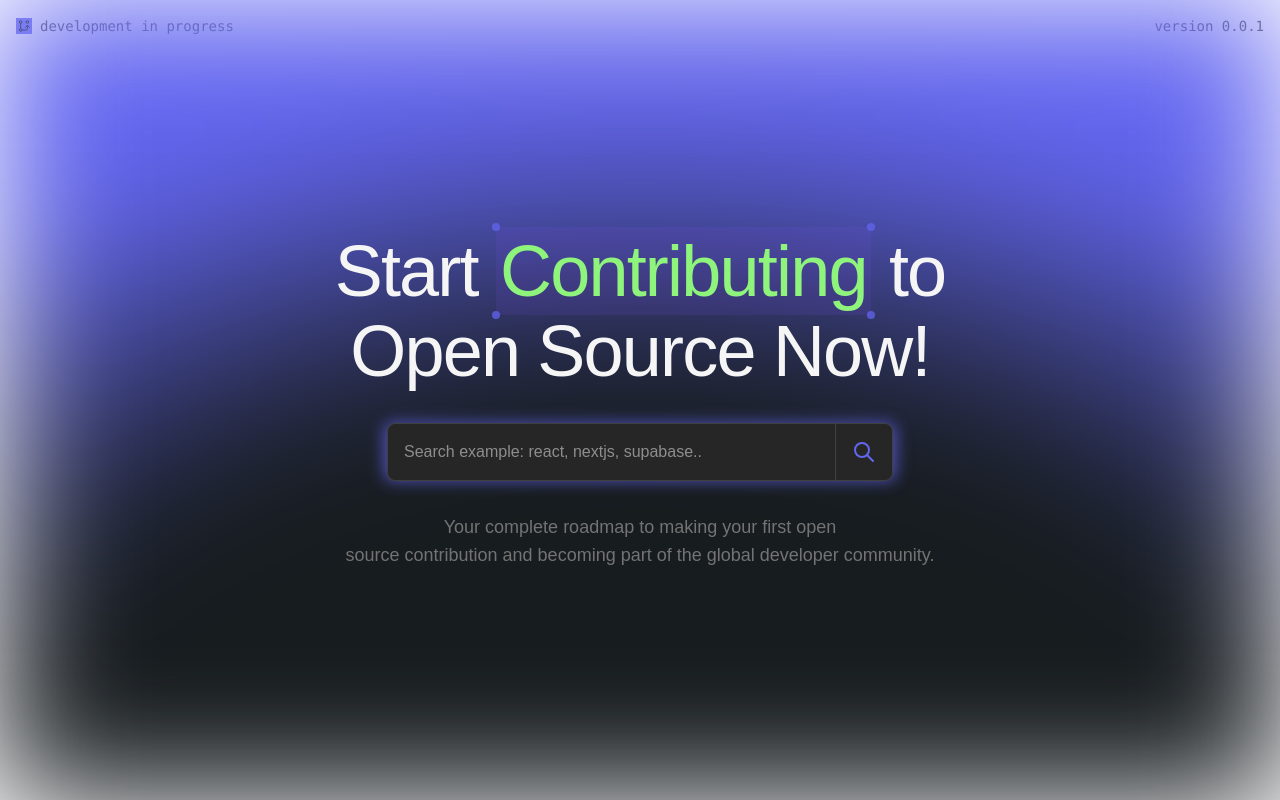
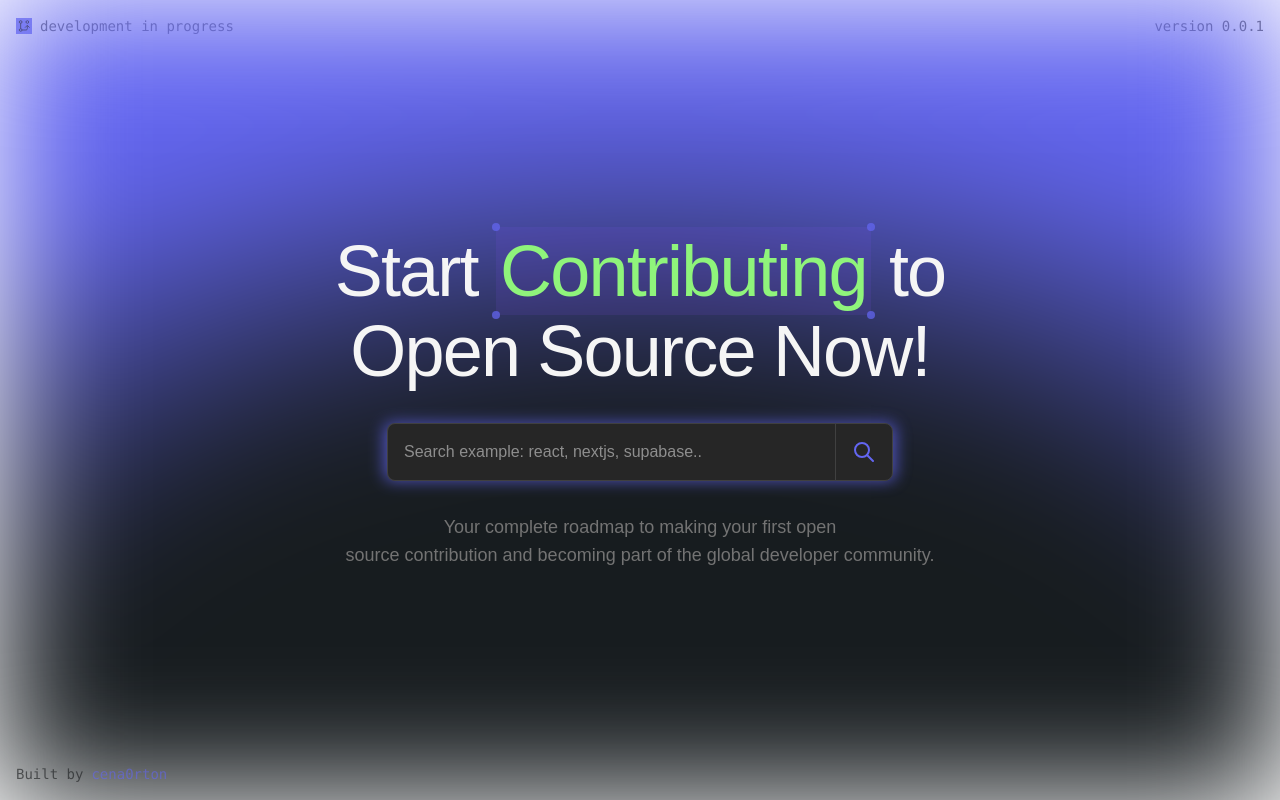
Before and after one commit to cena0rton/getrepo.dev, a Next.js app in the folder app/: page / in a window 1280 px wide. Built offline with nearby package versions, Linux system fonts and the light colour scheme.

Commit message:
minor changes

```diff
--- a/app/src/app/landingpage/page.tsx
+++ b/app/src/app/landingpage/page.tsx
@@ -3,6 +3,7 @@ import { useRouter } from 'next/navigation'
 import React, { useState } from 'react'
 import { motion, stagger, delay } from 'motion/react'
 import Image from 'next/image'
+import Link from 'next/link'
 
 export default function Page() {
   const router = useRouter()
@@ -24,6 +25,8 @@ export default function Page() {
     <div className="min-h-screen w-full relative">
       <div className='absolute top-4 right-4 text-sm text-neutral-500'><code>version 0.0.1</code></div>
       <div className='absolute top-4 left-4 text-sm text-neutral-500'><code className='flex items-center gap-2'> <Image src="/git-branch.svg" alt="Get Repo" width={16} height={16} className='animate-pulse bg-[#6366f1]' />development in progress</code></div>
+
+      <div className='absolute bottom-4 left-4 text-sm text-neutral-500'><code className='flex items-center gap-2'> Built by <a href="https://pawanm.xyz" target='_blank' className='text-[#6366f1]/60 cursor-pointer z-20'>cena0rton</a></code></div>
       {/* Radial Gradient Background */}
       <div className="absolute h-screen inset-0 z-0 bg-[radial-gradient(125%_125%_at_50%_100%,_#171c1f_40%,_#6366f1_70%)] blur-3xl" />
       {/* Your Content/Components */}
```
